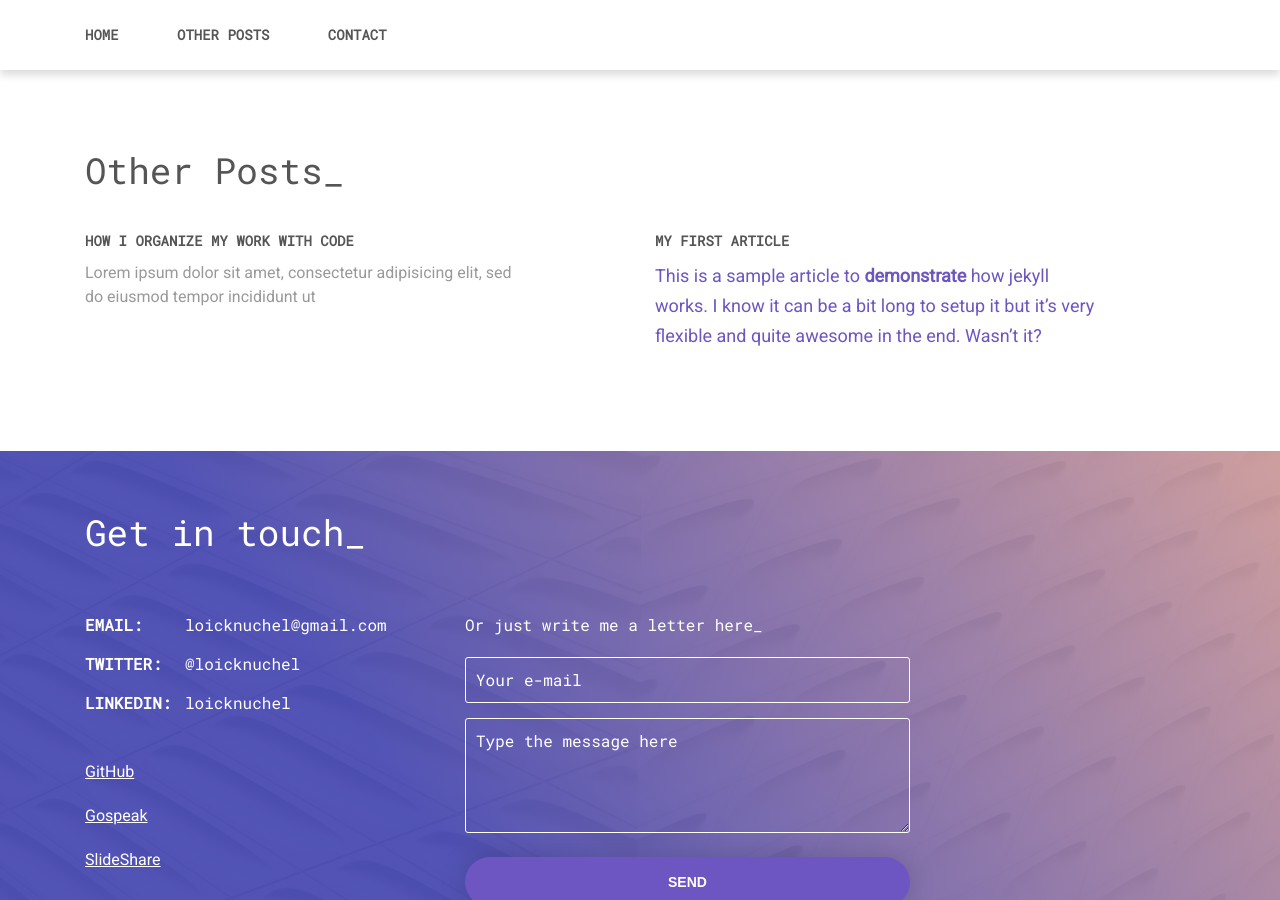
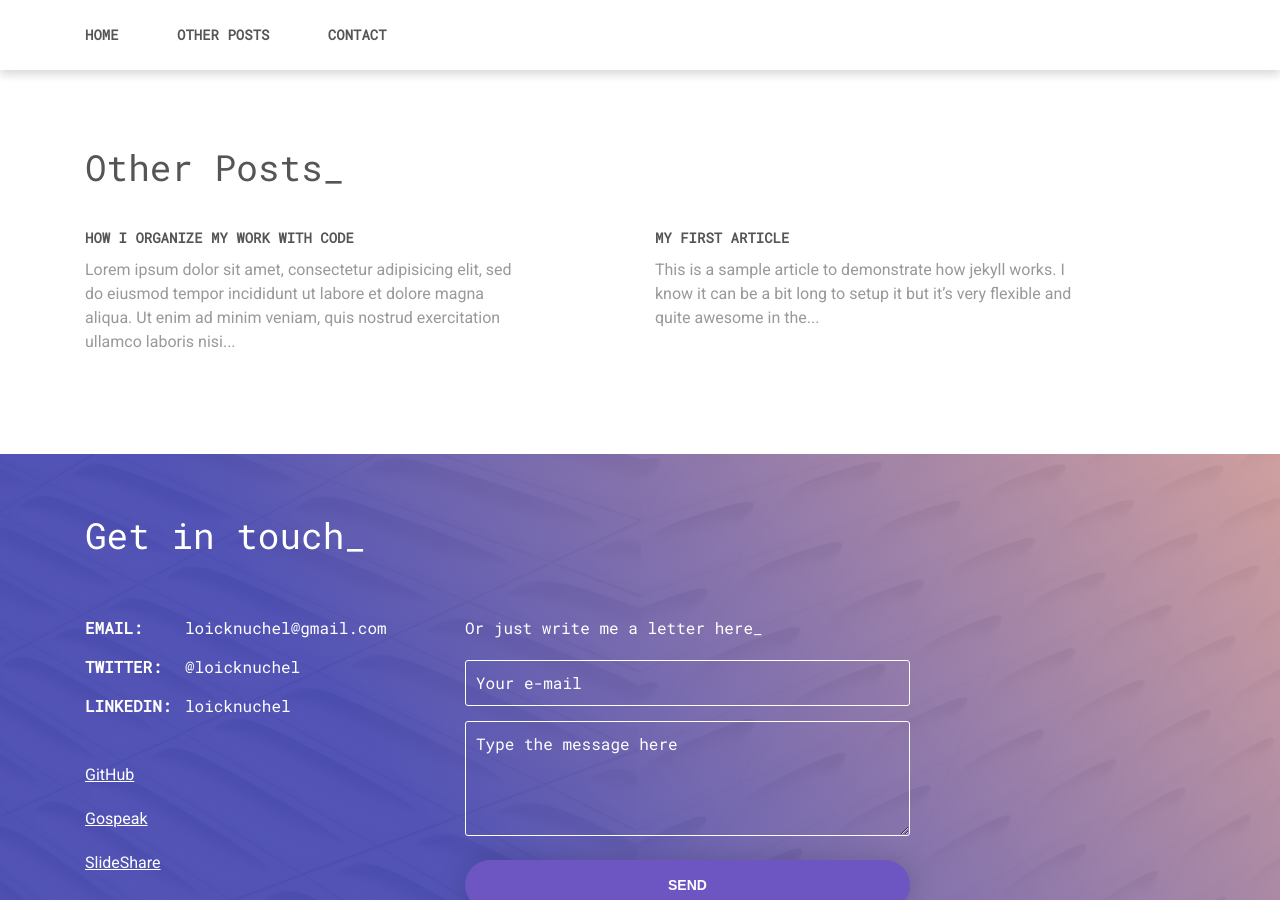
Before and after one commit to loicknuchel/loicknuchel.github.io, a Jekyll site: the page built from _posts/2020-03-25-my-second-article.md, in a window 1280 px wide and 900 px high, scrolled down 579 px. Built offline with Jekyll 4.4.1, drawn with Linux system fonts in a browser that asks for light colours; nearby versions of some CDN libraries.

```diff
--- a/_layouts/default.html
+++ b/_layouts/default.html
@@ -1,4 +1,4 @@
 <!DOCTYPE html>
-<html lang="en">
+<html lang="en" prefix="og: http://ogp.me/ns#">
 {{content}}
 </html>
--- a/_layouts/post.html
+++ b/_layouts/post.html
@@ -8,15 +8,32 @@ menus:
 <head>
     {% include common-metas.html %}
     {% include styles.html %}
-    {%- if jekyll.environment == 'production' -%}
+    {% if jekyll.environment == 'production' %}
         {% include analytics.html %}
-    {%- endif -%}
+    {% endif %}
+
+    <meta name="og:type" content="article">
+    <meta name="og:locale" content="{{page.locale | default: 'en_US'}}">
+    <meta name="author" content="Loïc Knuchel">
+    <meta name="twitter:site" content="@loicknuchel">
+    <meta name="twitter:creator" content="@loicknuchel">
 
     <title>{{page.title}} 👨‍💻 Loïc Knuchel</title>
-    <meta name="description" content="{{page.title}} 👨‍💻 Loïc Knuchel">
-    <meta name="author" content="Loïc Knuchel">
+    <meta name="og:title" content="{{page.title | truncate: 53}} 👨‍💻 Loïc Knuchel">
+    <meta name="description" content="{{page.excerpt | strip_html | truncate: 200}}">
+    <meta name="og:description" content="{{page.excerpt | strip_html | truncate: 200}}">
+    <meta name="og:url" content="{{page.url | absolute_url}}">
 
-    <!-- TODO add social meta -->
+    {% if page.banner_16_9 %}
+    <meta name="twitter:card" content="summary_large_image">
+    <meta name="og:image" content="{{page.banner_16_9}}">
+    {% elsif site.banner_1_1 %}
+    <meta name="twitter:card" content="summary">
+    <meta name="og:image" content="{{page.banner_1_1}}">
+    {% else %}
+    <meta name="twitter:card" content="summary_large_image">
+    <meta name="og:image" content="/assets/img/avatar.jpg"> <!-- TODO: nice image for blog posts, 1200 pixels x 627 pixels, < 5MB -->
+    {% endif %}
 </head>
 <body>
 <!--Menu-->
@@ -66,14 +83,21 @@ menus:
     <div class="article">
         <div class="row">
             <div class="col-md-12">
-                <a class="article__back-link" href="/"><i class="fas fa-arrow-left" aria-hidden="true"></i>Back</a>
+                <div class="d-flex justify-content-between align-items-center">
+                    <a class="article__back-link" href="/"><i class="fas fa-arrow-left" aria-hidden="true"></i>Back</a>
+                    <p class="article__share mb-0">
+                        <a><i class="fab fa-twitter"></i></a>
+                        <a><i class="fab fa-linkedin"></i></a>
+                        <a><i class="fab fa-facebook-square"></i></a>
+                    </p>
+                </div>
                 <article itemscope itemtype="http://schema.org/BlogPosting">
                     <header>
                         <p class="article__title" itemprop="name headline">{{page.title | escape}}</p>
                         <p class="article_date" datetime="{{ page.date | date_to_xmlschema }}" itemprop="datePublished">{{page.date | date: "%B %-d, %Y"}}</p>
-                        {%- if page.author -%}
+                        {% if page.author %}
                         <p itemprop="author" itemscope itemtype="http://schema.org/Person"><span itemprop="name">{{page.author}}</span></p>
-                        {%- endif -%}</p>
+                        {% endif %}
                     </header>
                     <div itemprop="articleBody">
                         {{content}}
@@ -92,7 +116,7 @@ menus:
 </div>
 <!--Article-->
 
-{% if page.related %}
+
 <!--Other Posts-->
 <section id="posts" class="container section">
     <div class="row">
@@ -101,43 +125,41 @@ menus:
         </div>
     </div>
     <div class="row posts">
+        {% if page.related %}
         {% for post in page.related %}
         <div class="col-md-5 mr-auto">
             <div class="posts__item">
                 <a href="{{post.url}}">
                     <h3 class="posts__title">{{post.title}}</h3>
-                    <p class="posts__description">{{post.excerpt}}</p>
+                    <p class="posts__description">{{post.excerpt | strip_html | truncatewords: 30}}</p>
                 </a>
             </div>
         </div>
         {% endfor %}
-    </div>
-</section>
-<!--Other Posts-->
-{% elsif site.related_posts %}
-<!--Other Posts-->
-<section id="posts" class="container section">
-    <div class="row">
-        <div class="col-md-12">
-            <h2 id="other_posts" class="section__title" data-typing-effect="90%">Other Posts_</h2>
-        </div>
-    </div>
-    <div class="row posts">
+        {% elsif site.related_posts %}
         {% for post in site.related_posts %}
         <div class="col-md-5 mr-auto">
             <div class="posts__item">
                 <a href="{{post.url}}">
                     <h3 class="posts__title">{{post.title}}</h3>
-                    <p class="posts__description">{{post.excerpt}}</p>
+                    <p class="posts__description">{{post.excerpt | strip_html | truncatewords: 30}}</p>
                 </a>
             </div>
         </div>
         {% endfor %}
+        {% else %}
+        <div class="col-md-5 mr-auto">
+            <div class="posts__item">
+                <a href="/">
+                    <h3 class="posts__title">Loïc Knuchel CV</h3>
+                    <p class="posts__description"></p>
+                </a>
+            </div>
+        </div>
+        {% endif %}
     </div>
 </section>
 <!--Other Posts-->
-{% endif %}
-
 
 {% include contact-section.html %}
 {% include scripts.html %}
--- a/_posts/2020-03-25-my-second-article.md
+++ b/_posts/2020-03-25-my-second-article.md
@@ -1,7 +1,7 @@
 ---
 layout:      post
-banner_1_1:  assets/img/sample_blog.png
-banner_16_9: assets/img/sample_blog.png
+banner_1_1:  /assets/img/sample_blog.png
+banner_16_9: /assets/img/sample_blog.png
 categories:  [sample]
 tags:        [test, scala]
 excerpt:     This is a nice excerpt :)
--- a/_posts/2020-03-28-how-i-organize-my-work-with-code.html
+++ b/_posts/2020-03-28-how-i-organize-my-work-with-code.html
@@ -1,9 +1,8 @@
 ---
 layout:      post
-banner_1_1:  assets/img/sample_blog.png
-banner_16_9: assets/img/sample_blog.png
+banner_1_1:  /assets/img/sample_blog.png
+banner_16_9: /assets/img/sample_blog.png
 tags:        [sample]
-excerpt:     Lorem ipsum dolor sit amet, consectetur adipisicing elit, sed do eiusmod tempor incididunt ut
 related:
     - {url: "#", title: "What’s new in the IT Industry?", excerpt: "Invitation excellence imprudence understood it continuing to. Ye show done an into."}
     - {url: "#", title: "What’s new in the IT Industry?", excerpt: "Invitation excellence imprudence understood it continuing to. Ye show done an into."}
```
Also changed, not shown: _posts/2020-03-24-my-first-article.md (+2 -2 lines), index.html (+13 -4 lines).
